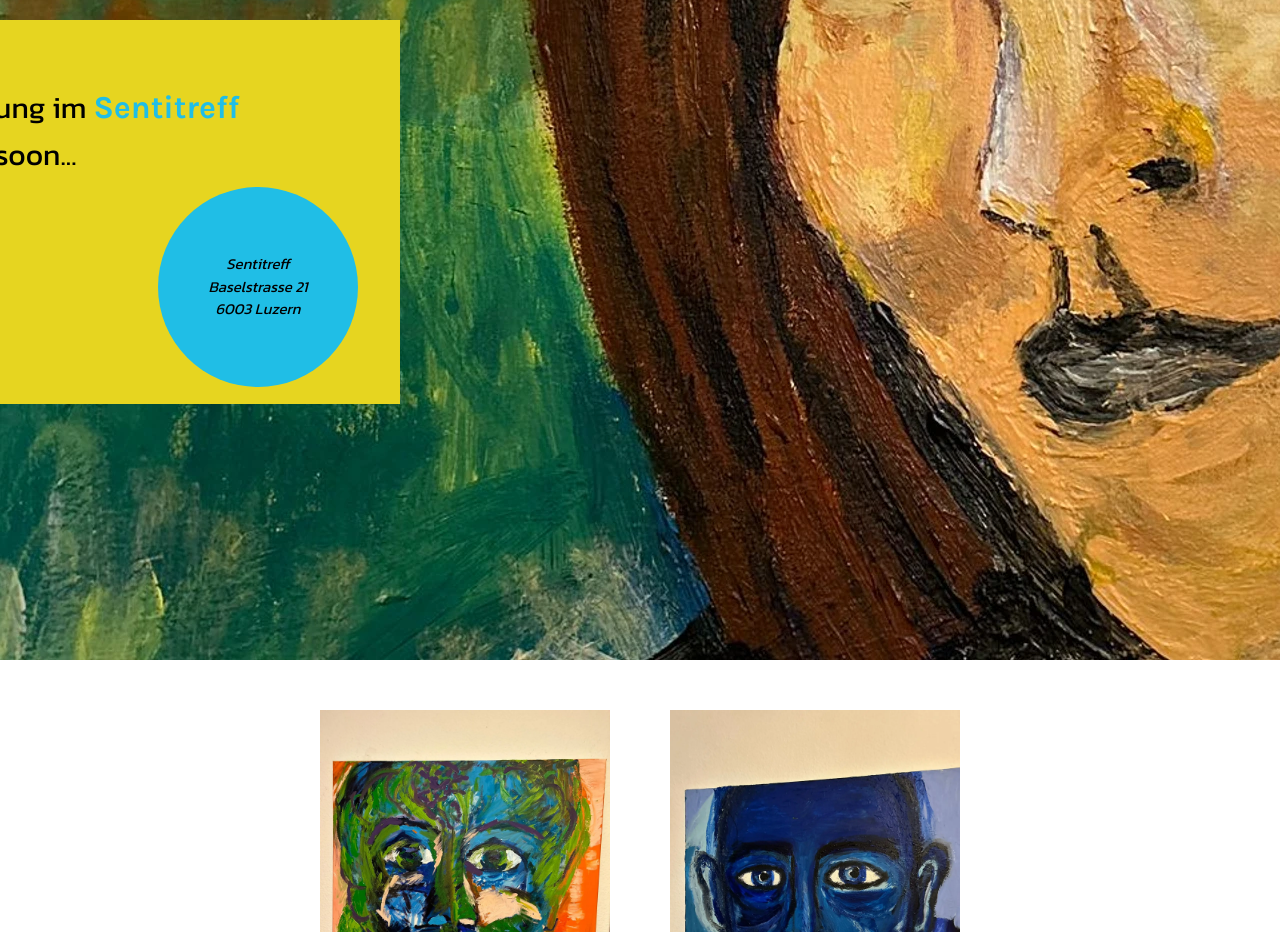
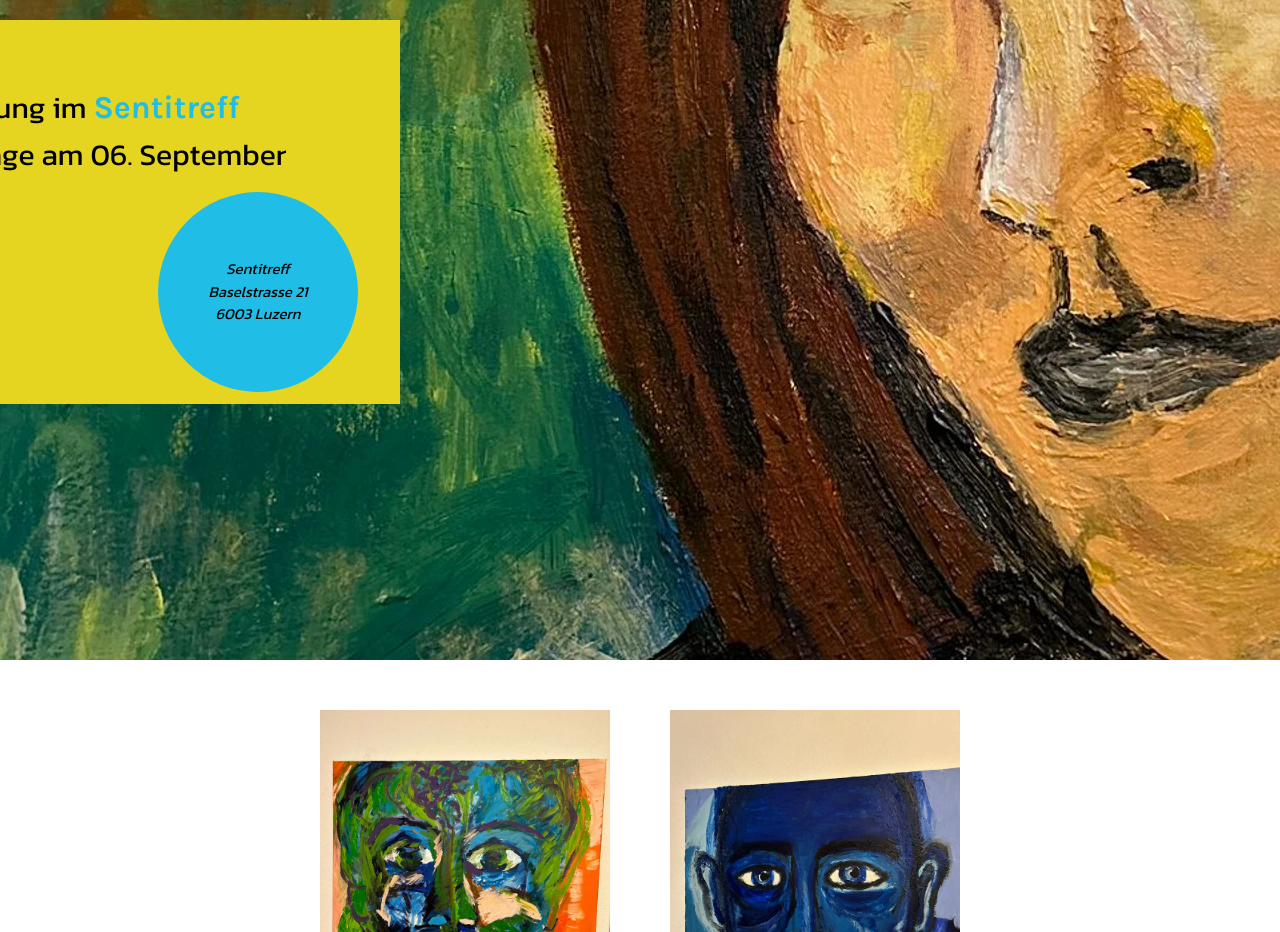
Before and after one commit to fmpberger88/nikita, a plain HTML site: page index.html in a window 1280 px wide. Shown: the part 1100-2032 px from the top of the page. Drawn offline with Linux system fonts and the light colour scheme.

Commit message:
adding date

```diff
--- a/index.html
+++ b/index.html
@@ -36,7 +36,7 @@
             <div id="news-card">
                 <div id="news-info">
                     <p>Ausstellung im <a href="https://sentitreff.ch/" target="_blank">Sentitreff</a></p>
-                    <p>coming soon...</p>
+                    <p>Vernissage am 06. September 2024</p>
                 </div>
                 <div>
                     <address>
--- a/resources/css/style.css
+++ b/resources/css/style.css
@@ -146,7 +146,7 @@ address {
     height: 200px;
     border-radius: 50%;
     font-size: 0.75rem;
-    top: 10px;
+    top: -30px;
     left: 270px;
     text-align: center;
     justify-content: center;
```
